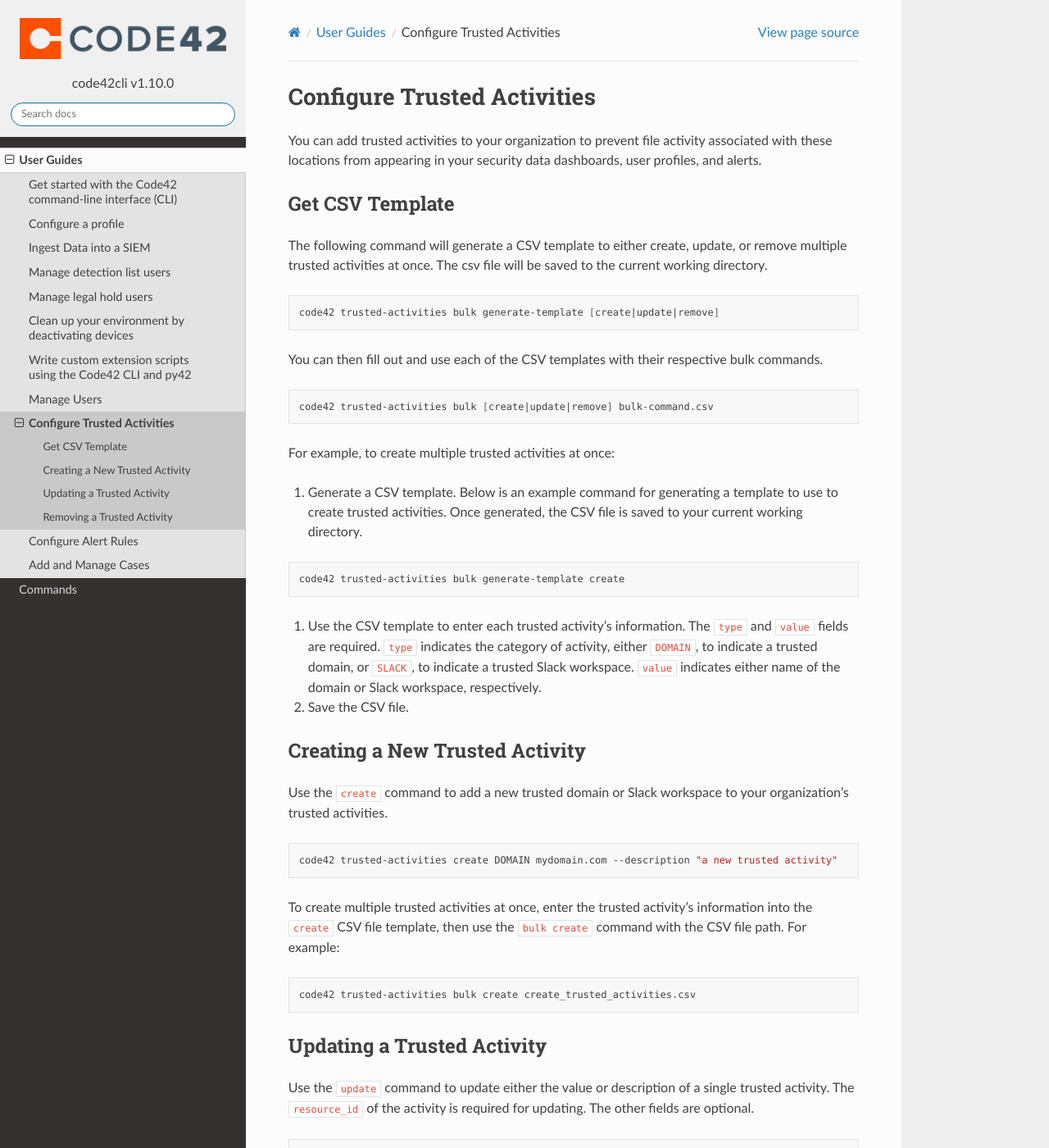
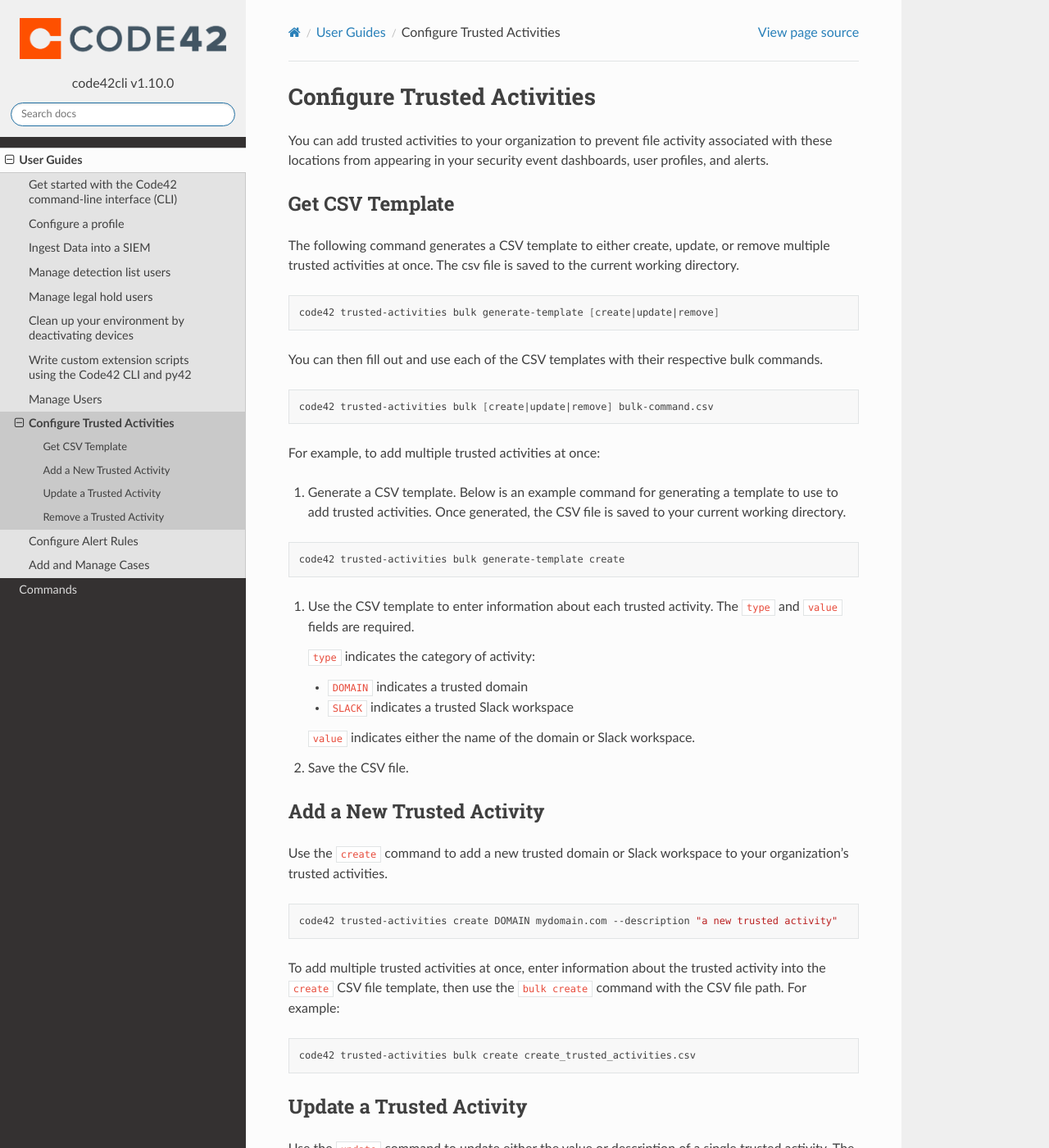
Before and after one commit to code42/code42cli, a Sphinx documentation site: the page built from docs/userguides/trustedactivities.md, in a window 1280 px wide and 1400 px high. Shown: the whole window at 82% size. Built offline with Sphinx 7.4.7 and the Read the Docs theme 2.0.0, drawn with Linux system fonts in a browser that asks for light colours; the version number is read from the project's files by our own code; some of the changed text lies outside the part shown.

Commit message:
Update trustedactivities.md
Updates to phrasing for brevity, clarity and style. The "Note" section within "Update a Trusted Activity" appeared to be entirely in a code block, which didn't seem right.

````diff
--- a/docs/userguides/trustedactivities.md
+++ b/docs/userguides/trustedactivities.md
@@ -1,10 +1,10 @@
 # Configure Trusted Activities
 
-You can add trusted activities to your organization to prevent file activity associated with these locations from appearing in your security data dashboards, user profiles, and alerts.
+You can add trusted activities to your organization to prevent file activity associated with these locations from appearing in your security event dashboards, user profiles, and alerts.
 
 ## Get CSV Template
 
-The following command will generate a CSV template to either create, update, or remove multiple trusted activities at once.  The csv file will be saved to the current working directory.
+The following command generates a CSV template to either create, update, or remove multiple trusted activities at once.  The csv file is saved to the current working directory.
 ```bash
 code42 trusted-activities bulk generate-template [create|update|remove]
 ```
@@ -15,65 +15,69 @@
 ```
 
 
-For example, to create multiple trusted activities at once:
+For example, to add multiple trusted activities at once:
 
-1. Generate a CSV template. Below is an example command for generating a template to use to create trusted activities. Once generated, the CSV file is saved to your current working directory.
+1. Generate a CSV template. Below is an example command for generating a template to use to add trusted activities. Once generated, the CSV file is saved to your current working directory.
 
 ```bash
 code42 trusted-activities bulk generate-template create
 ```
 
-2. Use the CSV template to enter each trusted activity's information.
-   The `type` and `value` fields are required. `type` indicates the category of activity, either `DOMAIN`, to indicate a trusted domain, or `SLACK`, to indicate a trusted Slack workspace.
-   `value` indicates either name of the domain or Slack workspace, respectively.
+2. Use the CSV template to enter information about each trusted activity.
+   The `type` and `value` fields are required.
+
+   `type` indicates the category of activity:
+   - `DOMAIN` indicates a trusted domain
+   - `SLACK` indicates a trusted Slack workspace
+
+   `value` indicates either the name of the domain or Slack workspace.
 
 3. Save the CSV file.
 
-## Creating a New Trusted Activity
+## Add a New Trusted Activity
 
 Use the `create` command to add a new trusted domain or Slack workspace to your organization's trusted activities.
 ```bash
 code42 trusted-activities create DOMAIN mydomain.com --description "a new trusted activity"
 ```
 
-To create multiple trusted activities at once, enter the trusted activity's information into the `create` CSV file template, then use the `bulk create` command with the CSV file path. For example:
+To add multiple trusted activities at once, enter information about the trusted activity into the `create` CSV file template, then use the `bulk create` command with the CSV file path. For example:
 
 ```bash
 code42 trusted-activities bulk create create_trusted_activities.csv
 ```
 
-## Updating a Trusted Activity
+## Update a Trusted Activity
 
-Use the `update` command to update either the value or description of a single trusted activity. The `resource_id` of the activity is required for updating.  The other fields are optional.
+Use the `update` command to update either the value or description of a single trusted activity. The `resource_id` of the activity is required.  The other fields are optional.
 
 ```bash
 code42 trusted-activities update 123 --value my-updated-domain.com --description "an updated trusted activity"
 ```
 
-To update multiple trusted activities at once, enter the trusted activity's information into the `update` CSV file template, then use the `bulk update` command with the CSV file path.
+To update multiple trusted activities at once, enter information about the trusted activity into the `update` CSV file template, then use the `bulk update` command with the CSV file path.
 
 ```bash
 code42 trusted-activities bulk update update_trusted_activities.csv
 ```
 
-```eval_rst
-.. note::
-    The ``bulk update`` command cannot be used to clear a trusted activity's description because there's no way to indicate an empty string in the CSV format.
+
+**Note:**
+    The ``bulk update`` command cannot be used to clear the description of a trusted activity because you cannot indicate an empty string in a CSV format.
     Pass an empty string to the ``description`` option of the ``update`` command to clear the description of a trusted activity.
 
     For example: ``code42 trusted-activities update 123 --description ""``
-```
 
 
-## Removing a Trusted Activity
+## Remove a Trusted Activity
 
-Use the `remove` command to remove just a single trusted activity.  Only the `resource_id` of an activity is required to remove it.
+Use the `remove` command to remove a single trusted activity.  Only the `resource_id` of an activity is required to remove it.
 
 ```bash
 code42 trusted-activities remove 123
 ```
 
-To remove multiple trusted activities at once, enter the trusted activity's information into the `remove` CSV file template, then use the `bulk remove` command with the CSV file path.
+To remove multiple trusted activities at once, enter information about the trusted activity into the `remove` CSV file template, then use the `bulk remove` command with the CSV file path.
 
 ```bash
 code42 trusted-activities bulk remove remove_trusted_activities.csv
````
